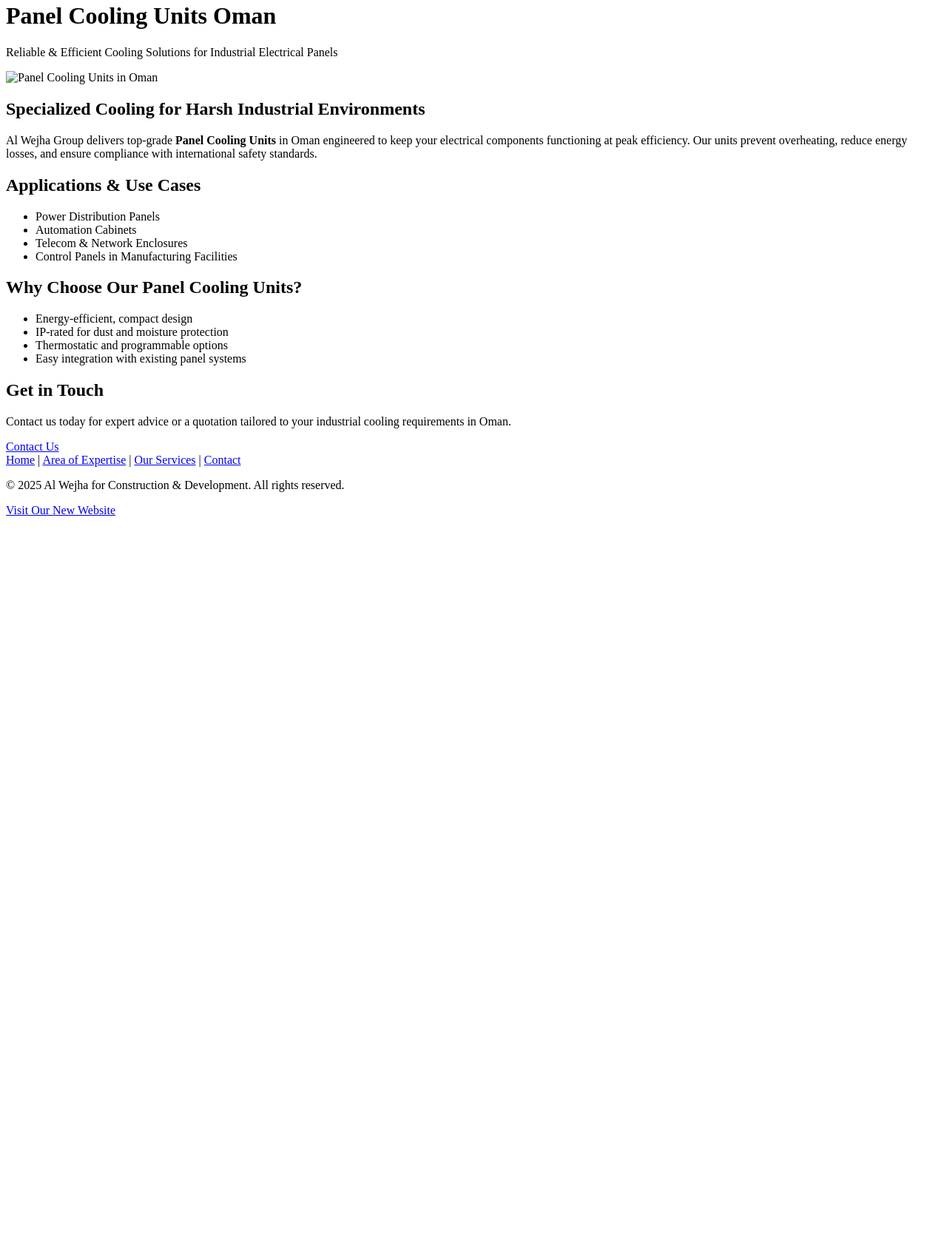
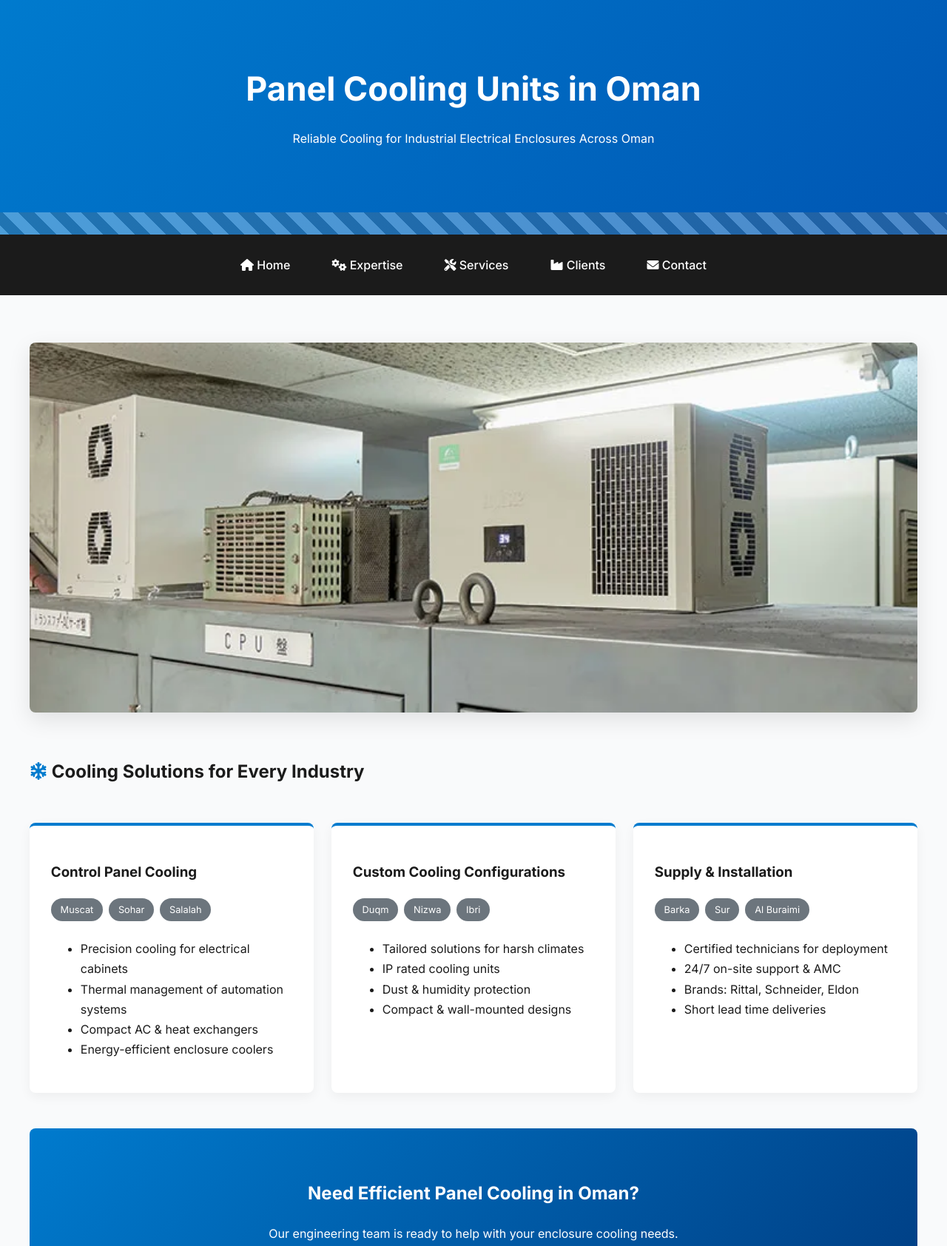
Before and after one commit to imferoz/ac-repair-oman, a plain HTML site: page index.html in a window 1280 px wide. Shown: the part 18-1702 px from the top of the page at 74% size. Before the commit the page ends 800 px from the top, so only its background shows below. Drawn offline with Linux system fonts and the light colour scheme.

Commit message:
Update index.html

```diff
--- a/index.html
+++ b/index.html
@@ -2,61 +2,238 @@
 <html lang="en">
 <head>
   <meta charset="UTF-8" />
-    <meta name="viewport" content="width=device-width, initial-scale=1.0" />
-    <meta http-equiv="X-UA-Compatible" content="ie=edge" />
-    <title>Panel Cooling Units Oman | Industrial Electrical Cooling Solutions</title>
-    <meta name="description" content="Leading supplier of Panel Cooling Units in Oman. Explore efficient cooling solutions for industrial electrical panels. Contact Al Wejha Group today!" />
-    <link rel="stylesheet" href="style.css" />
+  <meta name="viewport" content="width=device-width, initial-scale=1.0, user-scalable=yes" />
+  <title>Panel Cooling Units in Oman | Industrial Enclosure Cooling Solutions | AL WEJHA GROUP</title>
+  <meta name="description" content="Expert supply & installation of panel cooling units across Oman including Muscat, Sohar & Salalah. Maintain optimal enclosure temperatures with energy-efficient solutions.">
+  <meta name="keywords" content="panel cooling units Oman, enclosure cooling Oman, industrial cooling Oman, control panel cooling Muscat, cabinet cooler Sohar, electrical panel cooling Salalah">
+  <meta name="robots" content="index, follow">
+  <link rel="canonical" href="https://panel-cooling-units-oman.alwejhagroup.com/" />
+  <link rel="icon" href="/favicon.ico" type="image/x-icon">
+  <link href="https://fonts.googleapis.com/css2?family=Inter:wght@400;500;700&display=swap" rel="stylesheet">
+  <style>
+    :root {
+      --cool-blue: #007BCE;
+      --tech-gray: #6C757D;
+      --highlight-orange: #FFA500;
+      --deep-black: #1B1B1B;
+      --off-white: #F9FAFB;
+    }
+    body {
+      font-family: 'Inter', sans-serif;
+      background-color: var(--off-white);
+      color: var(--deep-black);
+      line-height: 1.7;
+      margin: 0;
+    }
+    header {
+      background: linear-gradient(135deg, var(--cool-blue), #0056b3);
+      color: white;
+      padding: 100px 20px;
+      text-align: center;
+      position: relative;
+    }
+    header::before {
+      content: "";
+      position: absolute;
+      bottom: -30px;
+      left: 0;
+      right: 0;
+      height: 60px;
+      background: repeating-linear-gradient(45deg, var(--tech-gray), var(--tech-gray) 15px, white 15px, white 30px);
+      opacity: 0.3;
+    }
+    header h1 {
+      font-size: 2.8rem;
+      margin: 0 0 15px;
+    }
+    .water-nav {
+      background: var(--deep-black);
+      padding: 1rem 0;
+      position: sticky;
+      top: 0;
+      z-index: 1000;
+    }
+    .nav-container {
+      max-width: 1200px;
+      margin: 0 auto;
+      display: flex;
+      justify-content: center;
+      gap: 1.5rem;
+      flex-wrap: wrap;
+    }
+    .nav-link {
+      color: white;
+      text-decoration: none;
+      font-weight: 500;
+      padding: 0.7rem 1rem;
+      border-radius: 4px;
+      transition: all 0.3s ease;
+    }
+    .nav-link:hover {
+      background: var(--cool-blue);
+    }
+    .water-container {
+      max-width: 1200px;
+      margin: 2rem auto;
+      padding: 0 20px;
+    }
+    .hero-img {
+      width: 100%;
+      height: 500px;
+      object-fit: cover;
+      border-radius: 8px;
+      margin: 2rem 0;
+      box-shadow: 0 10px 30px rgba(0,0,0,0.1);
+      background: #e0f7fa;
+    }
+    .treatment-grid {
+      display: grid;
+      grid-template-columns: repeat(auto-fit, minmax(300px, 1fr));
+      gap: 1.5rem;
+      margin: 3rem 0;
+    }
+    .service-panel {
+      background: white;
+      border-radius: 8px;
+      padding: 1.8rem;
+      border-top: 4px solid var(--cool-blue);
+      box-shadow: 0 5px 15px rgba(0,0,0,0.05);
+    }
+    .region-badge {
+      display: inline-block;
+      background: var(--tech-gray);
+      color: white;
+      padding: 0.3rem 0.8rem;
+      border-radius: 20px;
+      font-size: 0.8rem;
+      margin-right: 0.5rem;
+      margin-bottom: 0.5rem;
+    }
+    .cta-banner {
+      background: linear-gradient(135deg, var(--cool-blue), #003b80);
+      color: white;
+      padding: 3rem 2rem;
+      margin: 3rem 0;
+      border-radius: 8px;
+      text-align: center;
+    }
+    .cta-button {
+      display: inline-block;
+      background: white;
+      color: var(--cool-blue);
+      padding: 0.9rem 1.8rem;
+      text-decoration: none;
+      border-radius: 4px;
+      margin: 0.8rem;
+      font-weight: 600;
+      transition: all 0.3s ease;
+    }
+    .cta-button:hover {
+      transform: translateY(-3px);
+      box-shadow: 0 5px 15px rgba(0,0,0,0.2);
+    }
+    footer {
+      background: var(--deep-black);
+      color: white;
+      text-align: center;
+      padding: 2rem 20px;
+      margin-top: 3rem;
+    }
+    @media (max-width: 768px) {
+      header h1 {
+        font-size: 2rem;
+      }
+      .hero-img {
+        height: 350px;
+      }
+    }
+  </style>
+  <link rel="stylesheet" href="https://cdnjs.cloudflare.com/ajax/libs/font-awesome/6.0.0/css/all.min.css">
 </head>
 <body>
   <header>
-      <h1>Panel Cooling Units Oman</h1>
-      <p>Reliable & Efficient Cooling Solutions for Industrial Electrical Panels</p>
+    <h1>Panel Cooling Units in Oman</h1>
+    <p>Reliable Cooling for Industrial Electrical Enclosures Across Oman</p>
   </header>
 
-    <main>
+  <nav class="water-nav">
+    <div class="nav-container">
+      <a href="https://www.alwejhagroup.com/" class="nav-link"><i class="fas fa-home"></i> Home</a>
+      <a href="https://www.alwejhagroup.com/area-of-expertise" class="nav-link"><i class="fas fa-cogs"></i> Expertise</a>
+      <a href="https://www.alwejhagroup.com/our-services" class="nav-link"><i class="fas fa-tools"></i> Services</a>
+      <a href="https://www.alwejhagroup.com/our-clients" class="nav-link"><i class="fas fa-industry"></i> Clients</a>
+      <a href="https://www.alwejhagroup.com/contact" class="nav-link"><i class="fas fa-envelope"></i> Contact</a>
+    </div>
+  </nav>
+
+  <main class="water-container">
+    <picture>
+      <source srcset="/panel-cooling-units-hero.webp" type="image/webp">
+      <img class="hero-img" src="/panel-cooling-units-hero.webp" alt="Panel Cooling Units Installation Oman - AL WEJHA GROUP" loading="eager">
+    </picture>
+
     <section>
-        <img src="ccb8f022-83dc-4055-86ae-9f1a783dfdb0.png" alt="Panel Cooling Units in Oman" style="width:100%; height:auto;" />
-        <h2>Specialized Cooling for Harsh Industrial Environments</h2>
-        <p>Al Wejha Group delivers top-grade <strong>Panel Cooling Units</strong> in Oman engineered to keep your electrical components functioning at peak efficiency. Our units prevent overheating, reduce energy losses, and ensure compliance with international safety standards.</p>
+      <h2><i class="fas fa-snowflake" style="color: var(--cool-blue);"></i> Cooling Solutions for Every Industry</h2>
+      <div class="treatment-grid">
+        <div class="service-panel">
+          <h3>Control Panel Cooling</h3>
+          <div><span class="region-badge">Muscat</span><span class="region-badge">Sohar</span><span class="region-badge">Salalah</span></div>
+          <ul>
+            <li>Precision cooling for electrical cabinets</li>
+            <li>Thermal management of automation systems</li>
+            <li>Compact AC & heat exchangers</li>
+            <li>Energy-efficient enclosure coolers</li>
+          </ul>
+        </div>
+
+        <div class="service-panel">
+          <h3>Custom Cooling Configurations</h3>
+          <div><span class="region-badge">Duqm</span><span class="region-badge">Nizwa</span><span class="region-badge">Ibri</span></div>
+          <ul>
+            <li>Tailored solutions for harsh climates</li>
+            <li>IP rated cooling units</li>
+            <li>Dust & humidity protection</li>
+            <li>Compact & wall-mounted designs</li>
+          </ul>
+        </div>
+
+        <div class="service-panel">
+          <h3>Supply & Installation</h3>
+          <div><span class="region-badge">Barka</span><span class="region-badge">Sur</span><span class="region-badge">Al Buraimi</span></div>
+          <ul>
+            <li>Certified technicians for deployment</li>
+            <li>24/7 on-site support & AMC</li>
+            <li>Brands: Rittal, Schneider, Eldon</li>
+            <li>Short lead time deliveries</li>
+          </ul>
+        </div>
+      </div>
     </section>
 
-      <section>
-        <h2>Applications & Use Cases</h2>
-        <ul>
-          <li>Power Distribution Panels</li>
-          <li>Automation Cabinets</li>
-          <li>Telecom & Network Enclosures</li>
-          <li>Control Panels in Manufacturing Facilities</li>
-        </ul>
+    <section class="cta-banner">
+      <h2>Need Efficient Panel Cooling in Oman?</h2>
+      <p>Our engineering team is ready to help with your enclosure cooling needs.</p>
+      <div>
+        <a href="https://wa.me/96879271055" class="cta-button"><i class="fab fa-whatsapp"></i> WhatsApp Inquiry</a>
+        <a href="tel:+96879271055" class="cta-button"><i class="fas fa-phone"></i> Call Now</a>
+      </div>
     </section>
 
-      <section>
-        <h2>Why Choose Our Panel Cooling Units?</h2>
+    <section style="background: rgba(0,123,206,0.08); padding: 2rem; border-radius: 8px;">
+      <h2><i class="fas fa-check-circle" style="color: var(--cool-blue);"></i> Why AL WEJHA GROUP?</h2>
       <ul>
-          <li>Energy-efficient, compact design</li>
-          <li>IP-rated for dust and moisture protection</li>
-          <li>Thermostatic and programmable options</li>
-          <li>Easy integration with existing panel systems</li>
+        <li>Localized expertise in industrial cooling across Oman</li>
+        <li>Compliant with MOH & industrial standards</li>
+        <li>Full aftersales and warranty support</li>
+        <li>Optimized for energy savings & equipment protection</li>
       </ul>
-      </section>
-
-      <section>
-        <h2>Get in Touch</h2>
-        <p>Contact us today for expert advice or a quotation tailored to your industrial cooling requirements in Oman.</p>
-        <a href="https://www.alwejhagroup.com/contact" class="button">Contact Us</a>
     </section>
   </main>
 
   <footer>
-      <nav>
-        <a href="https://www.alwejhagroup.com/">Home</a> |
-        <a href="https://www.alwejhagroup.com/area-of-expertise">Area of Expertise</a> |
-        <a href="https://www.alwejhagroup.com/our-services">Our Services</a> |
-        <a href="https://www.alwejhagroup.com/contact">Contact</a>
-      </nav>
-      <p>&copy; 2025 Al Wejha for Construction & Development. All rights reserved.</p>
-      <a href="https://www.alwejhagroup.com/" class="visit-button">Visit Our New Website</a>
+    <p>&copy; 2025 AL WEJHA GROUP | Panel Cooling Division</p>
+    <p>Serving All Regions of Oman Including Muscat, Salalah, Sohar, Duqm, Sur & More</p>
   </footer>
+
 </body>
 </html>
```
Lines whose indentation alone changed are shown as unchanged.
